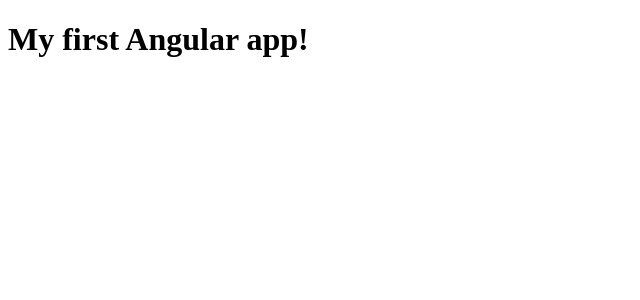
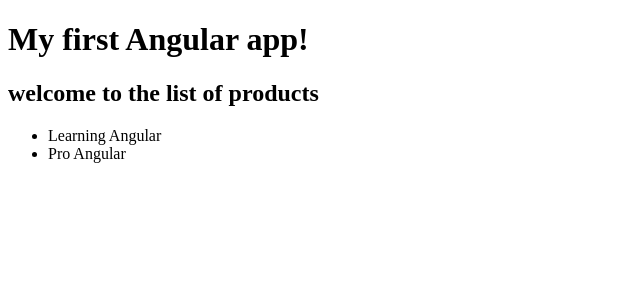
Before and after one commit to jmllegrand/angular101, an Angular app: page / in a window 1280 px wide. Shown: the top 300 px of the page, without its empty margins (0-640 px from the left). Built offline with nearby package versions, Linux system fonts and the light colour scheme.

Commit message:
feat(products): create the components

```diff
--- a/src/app/app.component.html
+++ /dev/null
@@ -1,3 +0,0 @@
-<h1>
-  {{title}}
-</h1>
--- a/src/app/app.component.ts
+++ b/src/app/app.component.ts
@@ -1,10 +1,12 @@
-import { Component } from '@angular/core';
+import {Component} from '@angular/core';
 
 @Component({
   selector: 'app-root',
-  templateUrl: './app.component.html',
-  styleUrls: ['./app.component.css']
+  template: `
+    <h1>{{title}}</h1>
+    <jml-products></jml-products>
+  `
 })
 export class AppComponent {
-  title = 'My first Angular app!';
+  title: string = 'My first Angular app!';
 }
--- a/src/app/app.module.ts
+++ b/src/app/app.module.ts
@@ -4,10 +4,12 @@ import { FormsModule } from '@angular/forms';
 import { HttpModule } from '@angular/http';
 
 import { AppComponent } from './app.component';
+import {ProductsComponent} from "./products.component";
 
 @NgModule({
   declarations: [
-    AppComponent
+    AppComponent,
+    ProductsComponent
   ],
   imports: [
     BrowserModule,
--- /dev/null
+++ b/src/app/products.component.ts
@@ -0,0 +1,23 @@
+import {Component} from "@angular/core";
+/**
+ * Created by jmlegrand on 05/04/17.
+ */
+
+
+@Component({
+  selector: "jml-products",
+  template: `
+    <h2>welcome to the list of products</h2>
+    <ul>
+      <li *ngFor="let product of products">
+        <span>{{product}}</span>
+      </li>
+    </ul>
+  `
+})
+
+export class ProductsComponent {
+
+  products: Array<String> = ["Learning Angular", "Pro Angular"];
+
+}
```
Also changed, not shown: src/app/app.component.css (deleted).
